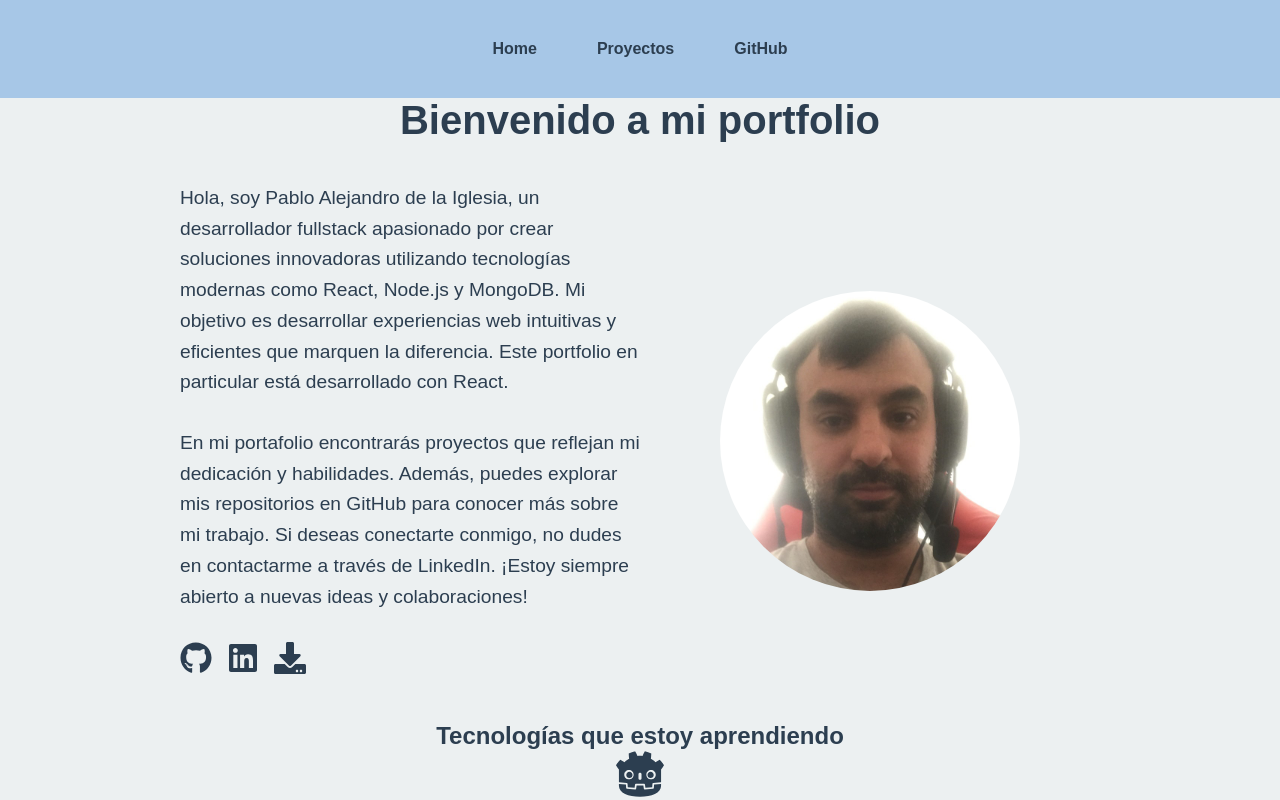
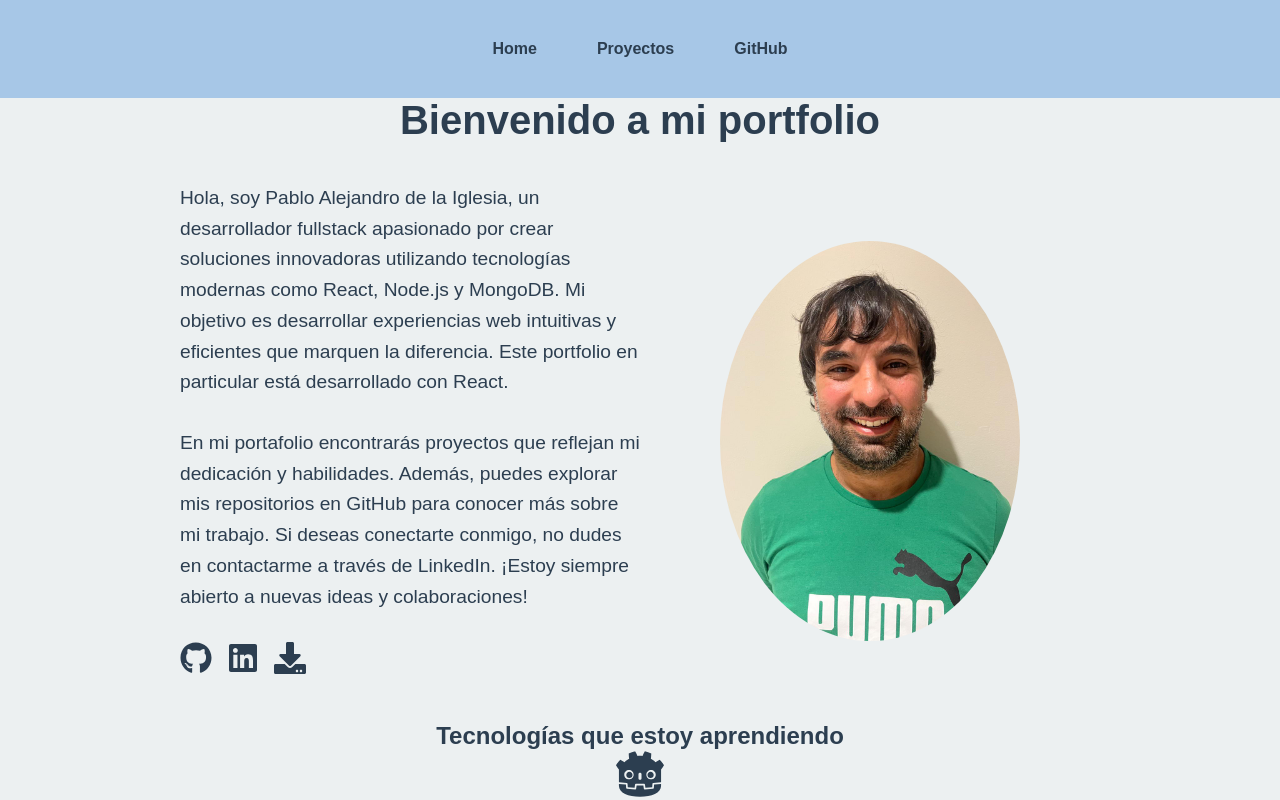
Before and after one commit to Lata1989/portfolio-entrega-programacion-3-coloquio, a React (Create React App) app: page / in a window 1280 px wide. Shown: the top 800 px of the page. Built offline with nearby package versions, Linux system fonts and the light colour scheme.

Commit message:
cambiada la foto de perfil

```diff
--- a/src/pages/Home.jsx
+++ b/src/pages/Home.jsx
@@ -3,7 +3,7 @@ import { FaDownload, FaGithub, FaLinkedin } from 'react-icons/fa';
 import { SiJavascript, SiReact, SiNodedotjs, SiMongodb, SiHtml5, SiCss3, SiAngular, SiKotlin, SiGo, SiCsharp, SiMysql, SiPostgresql, SiMicrosoftsqlserver, SiTypescript, SiGradle, SiJetpackcompose, SiXaml, SiCplusplus, SiGodotengine } from 'react-icons/si'; // Iconos de lenguajes y tecnologías
 import cv from '../assets/cv/cv.pdf';
 import '../styles/home.css';
-import foto from "../assets/images/io.jpg";
+import foto from "../assets/images/profile.jpg";
 
 export const Home = () => {
     return (
--- a/src/styles/home.css
+++ b/src/styles/home.css
@@ -79,8 +79,8 @@ h1 {
 }
 
 .right-content img {
-    max-width: 300px;
-    height: 300px;
+    max-width: 25rem;
+    height: 25rem;
     border-radius: 50%;
     object-fit: cover;
     margin-top: 20px;
```
Also changed, not shown: src/assets/images/profile.jpg (added).
